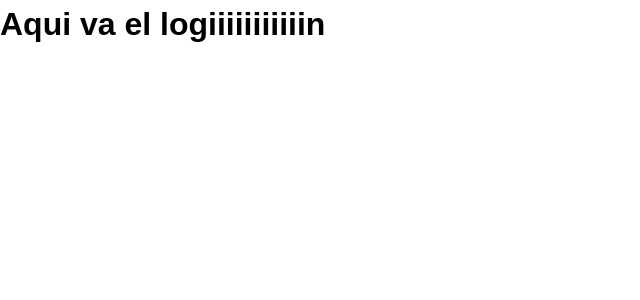
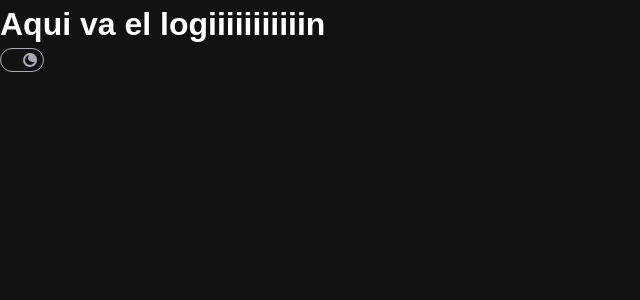
Before and after one commit to Alejo0997/BOOK-PRO, a Vue app in the folder book-project/: page / in a window 1280 px wide. Shown: the top 300 px of the page, without its empty margins (0-640 px from the left). Built offline with nearby package versions, Linux system fonts and the light colour scheme.

Commit message:
Added dark-mode Toggle

```diff
--- /dev/null
+++ b/book-project/src/components/atoms/BPThemeToggle.vue
@@ -0,0 +1,148 @@
+<template>
+    <div class="flex">
+        <div class="mode-toggle" @click="modeToggle" :class="{ 'dark-mode-toggled': darkMode }">
+            <div class="toggle">
+                <div id="dark-mode" :class="{ rotate: isRotating }">
+                    <v-icon>{{ darkMode ? 'mdi-weather-night' : 'mdi-white-balance-sunny' }}</v-icon>
+                </div>
+            </div>
+        </div>
+    </div>
+</template>
+
+<script setup>
+import { ref, onMounted } from 'vue'
+import { useTheme } from 'vuetify'
+
+const darkMode = ref(false)
+const isRotating = ref(false)
+const theme = useTheme()
+const currentTheme = ref(theme.global.name.value)
+
+function dark() {
+    document.body.classList.add('dark-mode')
+    darkMode.value = true
+    theme.global.name.value = 'dark'
+    currentTheme.value = 'dark'
+}
+
+function light() {
+    document.body.classList.remove('dark-mode')
+    darkMode.value = false
+    theme.global.name.value = 'light'
+    currentTheme.value = 'light'
+}
+
+function modeToggle() {
+    isRotating.value = true
+    setTimeout(() => {
+        if (darkMode.value || document.body.classList.contains('dark-mode')) {
+            light()
+        } else {
+            dark()
+        }
+        isRotating.value = false
+    }, 500)
+}
+
+onMounted(() => {
+    if (window.matchMedia && window.matchMedia('(prefers-color-scheme: light)').matches) {
+        dark()
+    }
+})
+</script>
+
+<style scoped>
+$dark: #171717;
+$mode-toggle-bg: #262626;
+
+body {
+    background-color: #fff;
+    color: $dark;
+    transition: background-color 0.2s ease, color 0.2s ease;
+}
+
+body.dark-mode {
+    background-color: lighten($dark, 5%);
+
+    .flex h1 {
+        color: #fff;
+    }
+}
+
+.mode-toggle {
+    position: relative;
+    padding: 0;
+    width: 44px;
+    height: 24px;
+    background-color: $mode-toggle-bg;
+    border: 1px solid #a5abba;
+    border-radius: 24px;
+    cursor: pointer;
+    transition: background-color 0.5s ease, border-color 0.5s ease;
+    .toggle {
+        position: absolute;
+        top: 0;
+        left: 0;
+        bottom: 0;
+        margin: auto;
+        width: 20px;
+        height: 20px;
+        border-radius: 50%;
+        border: 3px solid transparent;
+        box-shadow: inset 0 0 0 2px #a5abba;
+        overflow: hidden;
+        transition: transform 0.5s ease;
+
+        #dark-mode {
+            position: relative;
+            width: 100%;
+            height: 100%;
+            overflow: hidden;
+            border-radius: 50%;
+
+            &:before {
+                content: '';
+                position: relative;
+                width: 100%;
+                height: 100%;
+                left: 50%;
+                float: left;
+                background-color: #a5abba;
+                transition: border-radius 0.5s ease, width 0.5s ease, height 0.5s ease, left 0.5s ease, transform 0.5s ease;
+            }
+        }
+    }
+}
+
+body.dark-mode .mode-toggle {
+    background-color: lighten($mode-toggle-bg, 5%);
+    border-color: #a5abba;
+
+    .toggle {
+        transform: translateX(19px);
+
+        #dark-mode:before {
+            border-radius: 50%;
+            width: 150%;
+            height: 85%;
+            left: 40%;
+            transform: translate(-10%, -40%) rotate(-35deg);
+        }
+    }
+}
+
+.v-icon {
+    color: var(--v-theme-primary);
+    transition: transform 0.5s ease-in-out, color 0.5s ease-in-out;
+}
+
+.rotate {
+    transform: rotate(360deg);
+}
+
+h1 {
+    font-weight: 400;
+    transition: color 0.5s ease;
+}
+</style>
--- a/book-project/src/views/BPLogin.vue
+++ b/book-project/src/views/BPLogin.vue
@@ -1,9 +1,10 @@
 <template>
     <h1>Aqui va el logiiiiiiiiiiin</h1>
+    <BPThemeToggle />
 </template>
 
 <script setup lang="ts">
-
+import BPThemeToggle from '@/components/atoms/BPThemeToggle.vue';
 </script>
 
 <style scoped>
```
